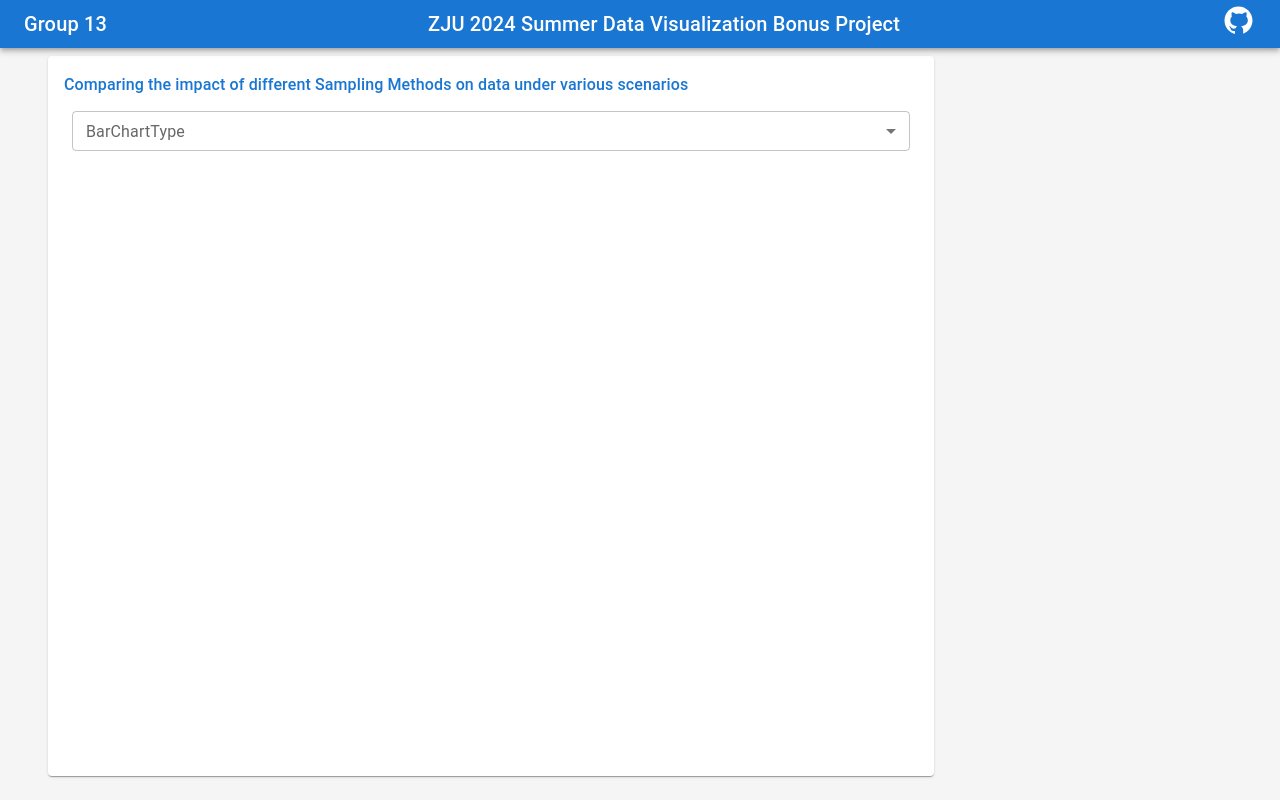
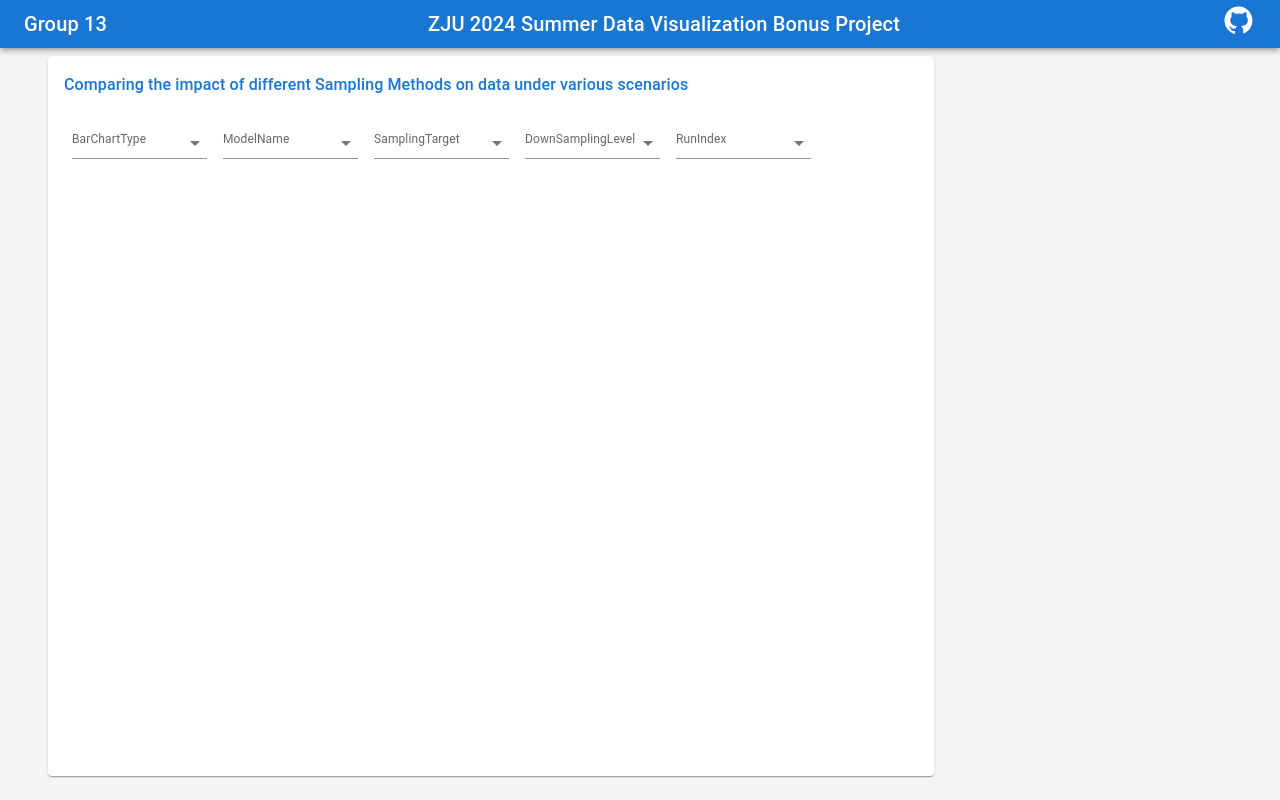
Before and after one commit to WintermelonC/ZJU2024SummerDV_G13, a React (Create React App) app: page / in a window 1280 px wide. Built offline with nearby package versions, Linux system fonts and the light colour scheme.

Commit message:
add all select options

```diff
--- a/src/components/App.js
+++ b/src/components/App.js
@@ -30,7 +30,6 @@ function App() {
                 sx={{
                   height: '720px',
                   padding: '16px',
-                  display: 'flex',
                   flexDirection: 'column',
                   overflow: 'auto'
                 }}
--- a/src/components/CompSampMethod.js
+++ b/src/components/CompSampMethod.js
@@ -10,6 +10,10 @@ export default function CompSampMethod() {
 				Comparing the impact of different Sampling Methods on data under various scenarios
 			</MyTitle>
 			<SelectButton content="BarChartType" />
+			<SelectButton content="ModelName" />
+			<SelectButton content="SamplingTarget" />
+			<SelectButton content="DownSamplingLevel" />
+			<SelectButton content="RunIndex" />
 		</React.Fragment>
 	);
 }
--- a/src/components/SelectButton.js
+++ b/src/components/SelectButton.js
@@ -13,8 +13,8 @@ export default function SelectButton({ content }) {
 	};
 
 	return (
-		<FormControl sx={{ m: 1, minWidth: 120 }} size="small">
-			<InputLabel id={`select-${content}-label`} >{content}</InputLabel>
+		<FormControl sx={{ m: 1, minWidth: 135 }} variant="standard">
+			<InputLabel id={`select-${content}-label`} sx={{ fontSize: '12px !important' }}>{content}</InputLabel>
 			<CreateOptionList content={content} option={option} handleChange={handleChange} />
 		</FormControl>
 	);
@@ -35,8 +35,6 @@ function CreateOptionList({ content, option, handleChange }) {
 		optionList.push("2", "4", "8", "16");
 	} else if (content === "RunIndex") {
 		optionList.push("0", "1", "2", "3", "4");
-	} else {
-		optionList.push("None");
 	}
 
 	const menuList = optionList.map((option, index) =>
@@ -50,6 +48,9 @@ function CreateOptionList({ content, option, handleChange }) {
 			label={content}
 			onChange={handleChange}
 		>
+			<MenuItem value="">
+				<em>None</em>
+			</MenuItem>
 			{menuList}
 		</Select>
 	);
```
